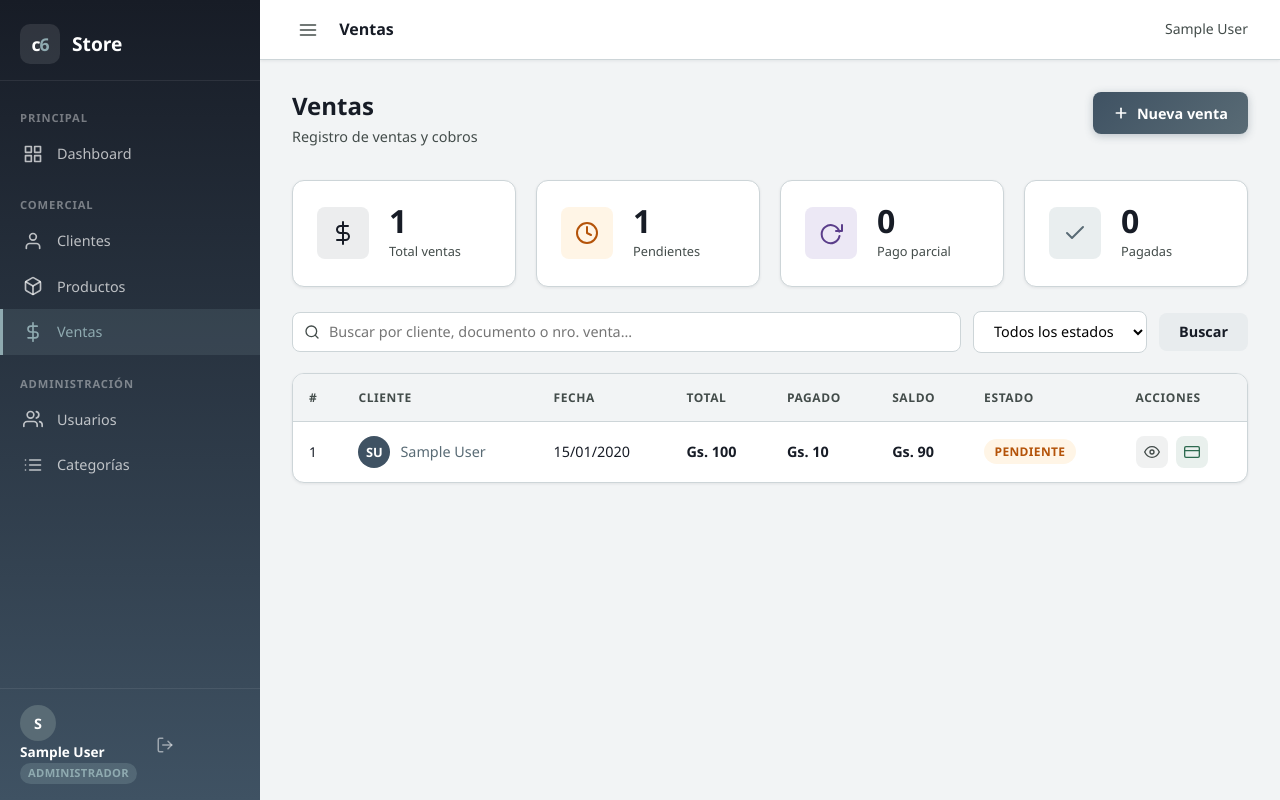
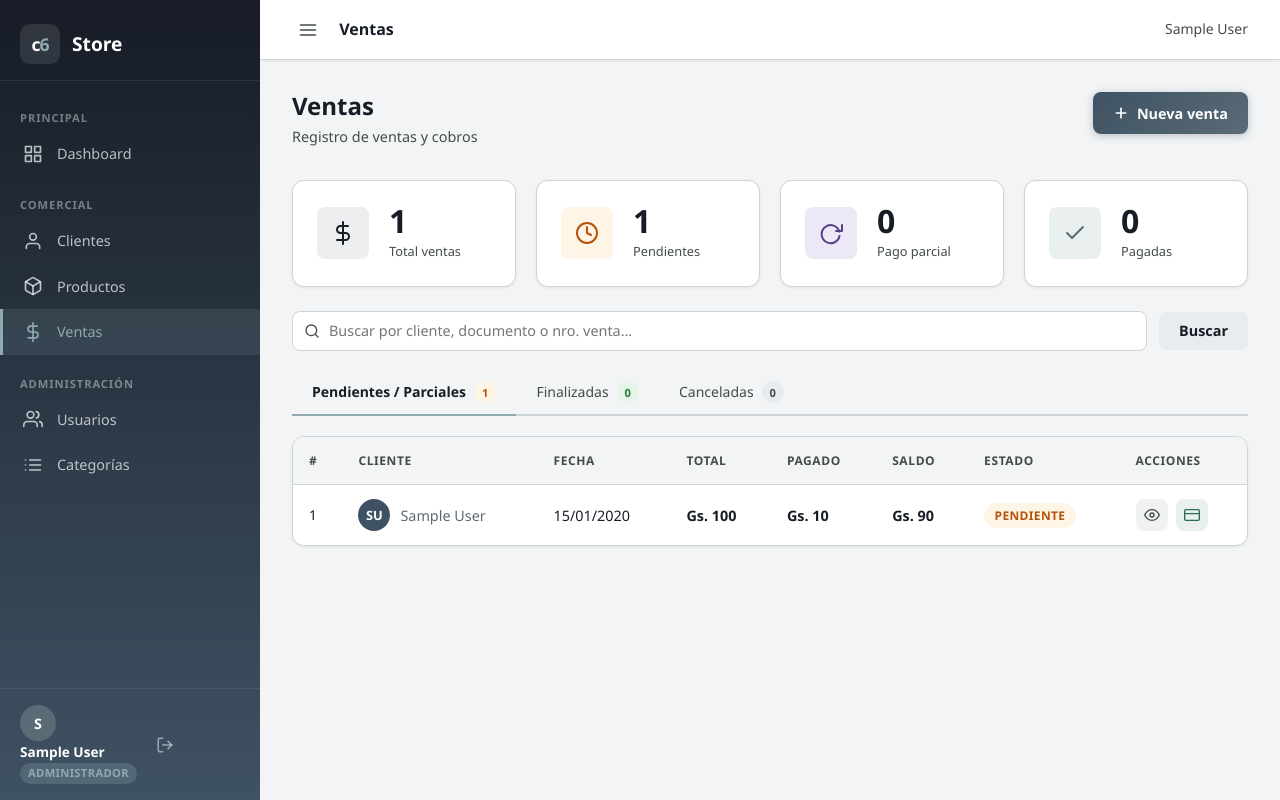
Before and after one commit to fduarte88/c6_addons, a Django app: page /ventas/ in a window 1280 px wide. Run offline with Django 5.2, Linux system fonts and the light colour scheme; a user stored in the database is signed in; tables that the repository leaves empty hold one stand-in row (values such as "Sample post").

Commit message:
Sales: lista con 3 pestañas (Pendientes/Parciales, Finalizadas, Canceladas)
Co-Authored-By: Claude Sonnet 4.6 <noreply@anthropic.com>

```diff
--- a/sales/views.py
+++ b/sales/views.py
@@ -16,29 +16,34 @@ from .forms import SaleForm, SaleItemFormSet, PaymentForm
 
 @login_required
 def sale_list(request):
-    query   = request.GET.get('q', '').strip()
-    status  = request.GET.get('status', '')
-    sales   = Sale.objects.select_related('customer').prefetch_related('items', 'payments')
+    query    = request.GET.get('q', '').strip()
+    active_tab = request.GET.get('tab', 'active')  # active | paid | cancelled
+
+    base_qs = Sale.objects.select_related('customer').prefetch_related('items', 'payments')
 
     if query:
-        sales = sales.filter(
+        base_qs = base_qs.filter(
             Q(customer__first_name__icontains=query) |
             Q(customer__last_name__icontains=query)  |
             Q(customer__doc_number__icontains=query)  |
             Q(pk__icontains=query)
         )
-    if status:
-        sales = sales.filter(status=status)
+
+    sales_active    = base_qs.filter(status__in=[Sale.STATUS_PENDING, Sale.STATUS_PARTIAL]).order_by('-date', '-pk')
+    sales_paid      = base_qs.filter(status=Sale.STATUS_PAID).order_by('-date', '-pk')
+    sales_cancelled = base_qs.filter(status=Sale.STATUS_CANCELLED).order_by('-date', '-pk')
 
     context = {
-        'sales':          sales,
-        'query':          query,
-        'status_filter':  status,
-        'status_choices': Sale.STATUS_CHOICES,
-        'total_ventas':   Sale.objects.count(),
-        'total_pending':  Sale.objects.filter(status=Sale.STATUS_PENDING).count(),
-        'total_partial':  Sale.objects.filter(status=Sale.STATUS_PARTIAL).count(),
-        'total_paid':     Sale.objects.filter(status=Sale.STATUS_PAID).count(),
+        'sales_active':    sales_active,
+        'sales_paid':      sales_paid,
+        'sales_cancelled': sales_cancelled,
+        'query':           query,
+        'active_tab':      active_tab,
+        'total_ventas':    Sale.objects.count(),
+        'total_pending':   Sale.objects.filter(status=Sale.STATUS_PENDING).count(),
+        'total_partial':   Sale.objects.filter(status=Sale.STATUS_PARTIAL).count(),
+        'total_paid':      Sale.objects.filter(status=Sale.STATUS_PAID).count(),
+        'total_cancelled': Sale.objects.filter(status=Sale.STATUS_CANCELLED).count(),
     }
     return render(request, 'sales/list.html', context)
 
--- a/static/css/main.css
+++ b/static/css/main.css
@@ -695,6 +695,45 @@ body {
     color: #fff;
 }
 .btn-danger:hover { background: #a93226; }
+
+/* ── Tabs ── */
+.tabs-bar {
+    display: flex;
+    gap: 0;
+    border-bottom: 2px solid var(--border);
+    margin-bottom: 1.25rem;
+}
+.tab-item {
+    display: inline-flex;
+    align-items: center;
+    gap: .5rem;
+    padding: .65rem 1.25rem;
+    font-size: .875rem;
+    font-weight: 500;
+    color: var(--text-muted);
+    text-decoration: none;
+    border-bottom: 2px solid transparent;
+    margin-bottom: -2px;
+    transition: color .15s, border-color .15s;
+    white-space: nowrap;
+}
+.tab-item:hover { color: var(--sea-navy); }
+.tab-item--active { color: var(--sea-navy); border-bottom-color: var(--sea-steel); font-weight: 600; }
+.tab-badge {
+    display: inline-flex;
+    align-items: center;
+    justify-content: center;
+    min-width: 1.4rem;
+    height: 1.4rem;
+    padding: 0 .35rem;
+    border-radius: 999px;
+    font-size: .7rem;
+    font-weight: 700;
+    line-height: 1;
+}
+.tab-badge--warn  { background: #fff5e6; color: #b45309; }
+.tab-badge--ok    { background: #e6f4ea; color: #1e7e34; }
+.tab-badge--muted { background: var(--surface-dark); color: var(--text-muted); }
 
 /* ── Filter bar ── */
 .filter-bar { margin-bottom: 1.25rem; }
--- /dev/null
+++ b/templates/sales/_list_rows.html
@@ -0,0 +1,42 @@
+{% load guarani %}
+{% for s in sales %}
+<tr>
+    <td class="col-id">{{ s.pk }}</td>
+    <td>
+        <div class="user-cell">
+            <div class="avatar-sm">{{ s.customer.initials }}</div>
+            <a href="{% url 'customer_statement' s.customer.pk %}" class="table-link">{{ s.customer.full_name }}</a>
+        </div>
+    </td>
+    <td>{{ s.date|date:"d/m/Y" }}</td>
+    <td class="col-price">{{ s.total|gs }}</td>
+    <td class="col-price">{{ s.total_paid|gs }}</td>
+    <td class="col-price {% if s.balance > 0 %}saldo-pendiente{% endif %}">{{ s.balance|gs }}</td>
+    <td><span class="sale-status sale-status--{{ s.status }}">{{ s.get_status_display }}</span></td>
+    <td>
+        <div class="action-btns">
+            <a href="{% url 'sale_detail' s.pk %}" class="btn-icon btn-icon--view" title="Ver detalle">
+                <svg viewBox="0 0 24 24" fill="none" stroke="currentColor" stroke-width="2" stroke-linecap="round" stroke-linejoin="round">
+                    <path d="M1 12s4-8 11-8 11 8 11 8-4 8-11 8-11-8-11-8z"/><circle cx="12" cy="12" r="3"/>
+                </svg>
+            </a>
+            {% if s.status != 'paid' and s.status != 'cancelled' %}
+            <a href="{% url 'payment_add' s.pk %}" class="btn-icon btn-icon--pay" title="Registrar pago">
+                <svg viewBox="0 0 24 24" fill="none" stroke="currentColor" stroke-width="2" stroke-linecap="round" stroke-linejoin="round">
+                    <rect x="1" y="4" width="22" height="16" rx="2" ry="2"/><line x1="1" y1="10" x2="23" y2="10"/>
+                </svg>
+            </a>
+            {% endif %}
+        </div>
+    </td>
+</tr>
+{% empty %}
+<tr>
+    <td colspan="8" class="table-empty">
+        <svg viewBox="0 0 24 24" fill="none" stroke="currentColor" stroke-width="1.5" stroke-linecap="round" stroke-linejoin="round">
+            <circle cx="12" cy="12" r="10"/><line x1="12" y1="8" x2="12" y2="12"/><line x1="12" y1="16" x2="12.01" y2="16"/>
+        </svg>
+        No hay ventas en esta categoría.
+    </td>
+</tr>
+{% endfor %}
--- a/templates/sales/list.html
+++ b/templates/sales/list.html
@@ -55,24 +55,38 @@
     </div>
 </div>
 
-<!-- Filtros -->
+<!-- Buscador -->
 <div class="filter-bar">
     <form method="get" class="filter-form">
+        <input type="hidden" name="tab" value="{{ active_tab }}">
         <div class="search-wrapper">
             <svg class="search-icon" viewBox="0 0 24 24" fill="none" stroke="currentColor" stroke-width="2" stroke-linecap="round" stroke-linejoin="round">
                 <circle cx="11" cy="11" r="8"/><line x1="21" y1="21" x2="16.65" y2="16.65"/>
             </svg>
             <input type="text" name="q" value="{{ query }}" placeholder="Buscar por cliente, documento o nro. venta..." class="search-input">
         </div>
-        <select name="status" class="filter-select" onchange="this.form.submit()">
-            <option value="">Todos los estados</option>
-            {% for val, label in status_choices %}
-            <option value="{{ val }}" {% if status_filter == val %}selected{% endif %}>{{ label }}</option>
-            {% endfor %}
-        </select>
         <button type="submit" class="btn btn-secondary">Buscar</button>
-        {% if query or status_filter %}<a href="{% url 'sale_list' %}" class="btn btn-ghost">Limpiar</a>{% endif %}
+        {% if query %}<a href="{% url 'sale_list' %}?tab={{ active_tab }}" class="btn btn-ghost">Limpiar</a>{% endif %}
     </form>
+</div>
+
+<!-- Pestañas -->
+<div class="tabs-bar">
+    <a href="?tab=active{% if query %}&q={{ query }}{% endif %}"
+       class="tab-item {% if active_tab == 'active' %}tab-item--active{% endif %}">
+        Pendientes / Parciales
+        <span class="tab-badge tab-badge--warn">{{ sales_active|length }}</span>
+    </a>
+    <a href="?tab=paid{% if query %}&q={{ query }}{% endif %}"
+       class="tab-item {% if active_tab == 'paid' %}tab-item--active{% endif %}">
+        Finalizadas
+        <span class="tab-badge tab-badge--ok">{{ sales_paid|length }}</span>
+    </a>
+    <a href="?tab=cancelled{% if query %}&q={{ query }}{% endif %}"
+       class="tab-item {% if active_tab == 'cancelled' %}tab-item--active{% endif %}">
+        Canceladas
+        <span class="tab-badge tab-badge--muted">{{ sales_cancelled|length }}</span>
+    </a>
 </div>
 
 <!-- Tabla -->
```
Also changed, not shown: other parts of templates/sales/list.html (+13 -41 lines).
